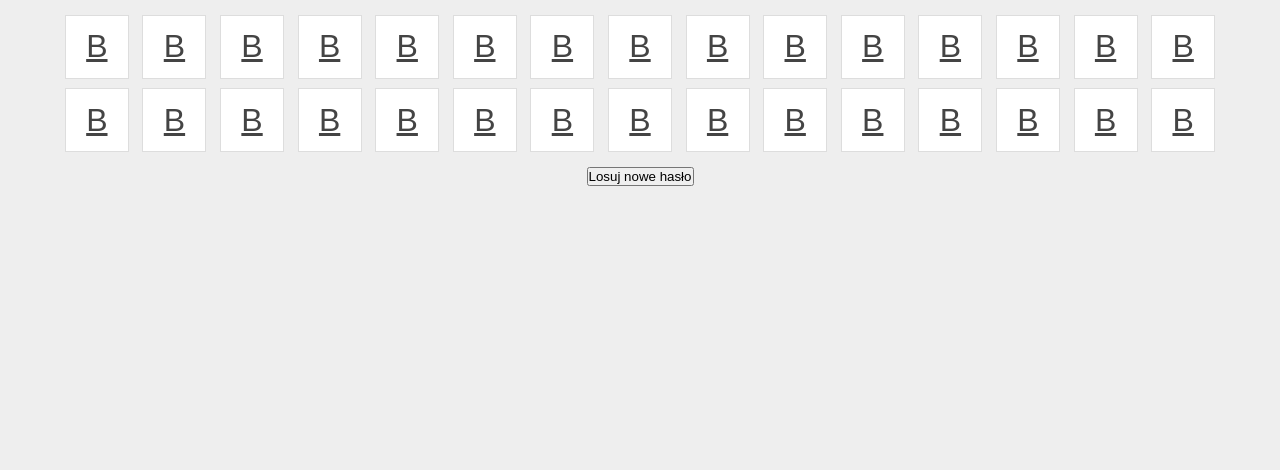
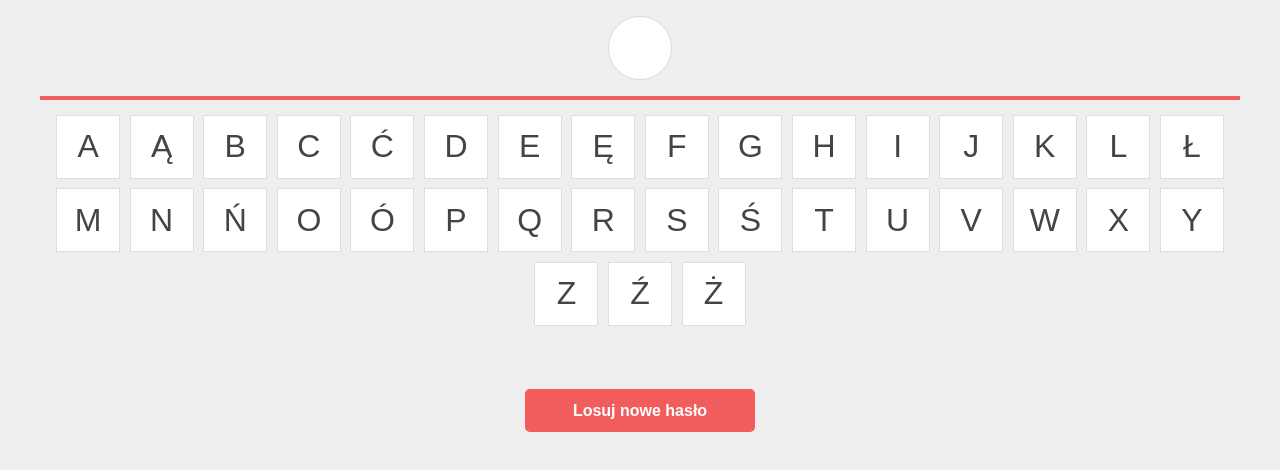
Before and after one commit to bartassmo/wisielec, a plain HTML site: page index.html in a window 1280 px wide. Drawn offline with Linux system fonts and the light colour scheme.

Commit message:
letters with make letter disabled

```diff
--- a/index.html
+++ b/index.html
@@ -4,6 +4,10 @@
         <meta charset="UTF-8" />
         <meta name="viewport" content="width=device-width, initial-scale=1.0" />
         <meta http-equiv="X-UA-Compatible" content="ie=edge" />
+        <link
+            href="https://fonts.googleapis.com/css?family=Lato:400,700&display=swap&subset=latin-ext"
+            rel="stylesheet"
+        />
         <link rel="stylesheet" href="style.css" />
         <title>Wisielec</title>
     </head>
@@ -11,39 +15,9 @@
         <div class="game">
             <div class="game-attempts"></div>
             <div class="game-sentence"></div>
-            <div class="game-letters">
-                <a href="" class="game-letter">B</a>
-                <a href="" class="game-letter">B</a>
-                <a href="" class="game-letter">B</a>
-                <a href="" class="game-letter">B</a>
-                <a href="" class="game-letter">B</a>
-                <a href="" class="game-letter">B</a>
-                <a href="" class="game-letter">B</a>
-                <a href="" class="game-letter">B</a>
-                <a href="" class="game-letter">B</a>
-                <a href="" class="game-letter">B</a>
-                <a href="" class="game-letter">B</a>
-                <a href="" class="game-letter">B</a>
-                <a href="" class="game-letter">B</a>
-                <a href="" class="game-letter">B</a>
-                <a href="" class="game-letter">B</a>
-                <a href="" class="game-letter">B</a>
-                <a href="" class="game-letter">B</a>
-                <a href="" class="game-letter">B</a>
-                <a href="" class="game-letter">B</a>
-                <a href="" class="game-letter">B</a>
-                <a href="" class="game-letter">B</a>
-                <a href="" class="game-letter">B</a>
-                <a href="" class="game-letter">B</a>
-                <a href="" class="game-letter">B</a>
-                <a href="" class="game-letter">B</a>
-                <a href="" class="game-letter">B</a>
-                <a href="" class="game-letter">B</a>
-                <a href="" class="game-letter">B</a>
-                <a href="" class="game-letter">B</a>
-                <a href="" class="game-letter">B</a>
-            </div>
+            <div class="game-letters"></div>
             <button type="button" class="button game-start">Losuj nowe hasło</button>
         </div>
+        <script src="script.js"></script>
     </body>
 </html>
--- /dev/null
+++ b/script.js
@@ -0,0 +1,84 @@
+const game = {
+    currentSentence: null,
+    currentSentenceLetters: null,
+    attempts: 5,
+    elemBoardElem: document.querySelector('.game-board'),
+    elemSentence: document.querySelector('.game-sentence'),
+    elemAttempts: document.querySelector('.game-attempts'),
+    elemLetters: document.querySelector('.game-letters'),
+    sentences: ['Testowe Hasło', 'Konstantynopolitańczykowianeczka', 'Poranek Kojota', 'Wisielec'],
+
+    generateLetterButtons: function() {
+        const alphabet = [
+            'a',
+            'ą',
+            'b',
+            'c',
+            'ć',
+            'd',
+            'e',
+            'ę',
+            'f',
+            'g',
+            'h',
+            'i',
+            'j',
+            'k',
+            'l',
+            'ł',
+            'm',
+            'n',
+            'ń',
+            'o',
+            'ó',
+            'p',
+            'q',
+            'r',
+            's',
+            'ś',
+            't',
+            'u',
+            'v',
+            'w',
+            'x',
+            'y',
+            'z',
+            'ź',
+            'ż'
+        ];
+
+        alphabet.forEach(
+            function(letter) {
+                const button = document.createElement('button');
+                button.classList.add('game-letter');
+                button.type = 'button';
+                button.dataset.letter = letter;
+                button.innerText = letter;
+                this.elemLetters.appendChild(button);
+            }.bind(this)
+        );
+    },
+
+    bindEvents: function() {
+        this.elemLetters.addEventListener(
+            'click',
+            function(e) {
+                if (
+                    e.target.nodeName.toUpperCase() === 'BUTTON' &&
+                    e.target.classList.contains('game-letter')
+                ) {
+                    const letter = e.target.dataset.letter;
+                    console.log(letter); //narazie wypiszmy literę w konsoli
+                    e.target.disabled = true;
+                }
+            }.bind(this)
+        );
+    },
+
+    initBoard: function() {
+        this.generateLetterButtons();
+        this.bindEvents();
+    }
+};
+
+game.initBoard();
--- a/style.scss
+++ b/style.scss
@@ -9,6 +9,7 @@ body {
     display: flex;
     justify-content: center;
     align-items: space-between;
+    font-family: 'Lato', sans-serif;
 }
 
 .game {
@@ -23,6 +24,7 @@ body {
     margin: 10px auto;
     width: 1200px;
     text-align: center;
+    font-size: 0;
 }
 
 .game-letter {
@@ -32,7 +34,6 @@ body {
     cursor: pointer;
     text-transform: uppercase;
     font-size: 2rem;
-    font-family: sans-serif;
     color: #444;
     text-align: center;
     display: inline-flex;
@@ -46,8 +47,65 @@ body {
         text-shadow: none;
         cursor: default;
     }
-    &:not(.game-letter:disabled):hover {
+    &:not(:disabled):hover {
         background: #f15c5c;
         color: #fff;
     }
 }
+
+.game-sentence {
+    width: 100%;
+    text-align: center;
+    border: 2px solid #f15c5c;
+}
+.game-sentence-box {
+    display: inline-flex;
+    justify-content: center;
+    align-items: center;
+    font-size: 2rem;
+    width: 5rem;
+    height: 5rem;
+    color: #333;
+    background-color: #fefefe;
+    border: 1px solid #ddd;
+    margin: 1rem 0.5rem 2rem;
+    text-transform: uppercase;
+    vertical-align: top;
+}
+.game-sentence-box-space {
+    bottom: 0;
+    background-color: none;
+    box-shadow: none;
+}
+
+.game-attempts {
+    display: inline-flex;
+    justify-content: center;
+    align-items: center;
+    margin: 1rem 0;
+    font-size: 1.6rem;
+    font-weight: 700;
+    text-align: center;
+    width: 4rem;
+    height: 4rem;
+    border-radius: 50%;
+    background: #fff;
+    color: #333;
+    border: 1px solid #ddd;
+}
+
+button.button,
+input[type='button'].button,
+input[type='submit'].button {
+    display: block;
+    padding: 0.8em 3em;
+    background: #f15c5c;
+    color: #fff;
+    border: 0;
+    font-weight: bold;
+    border-radius: 0.3rem;
+    transition: 0.5s background-color, 0.5s box-shadow;
+    cursor: pointer;
+    font-size: 1rem;
+    margin: 3rem auto 1rem;
+}
```
Also changed, not shown: style.css, 1 other file.
